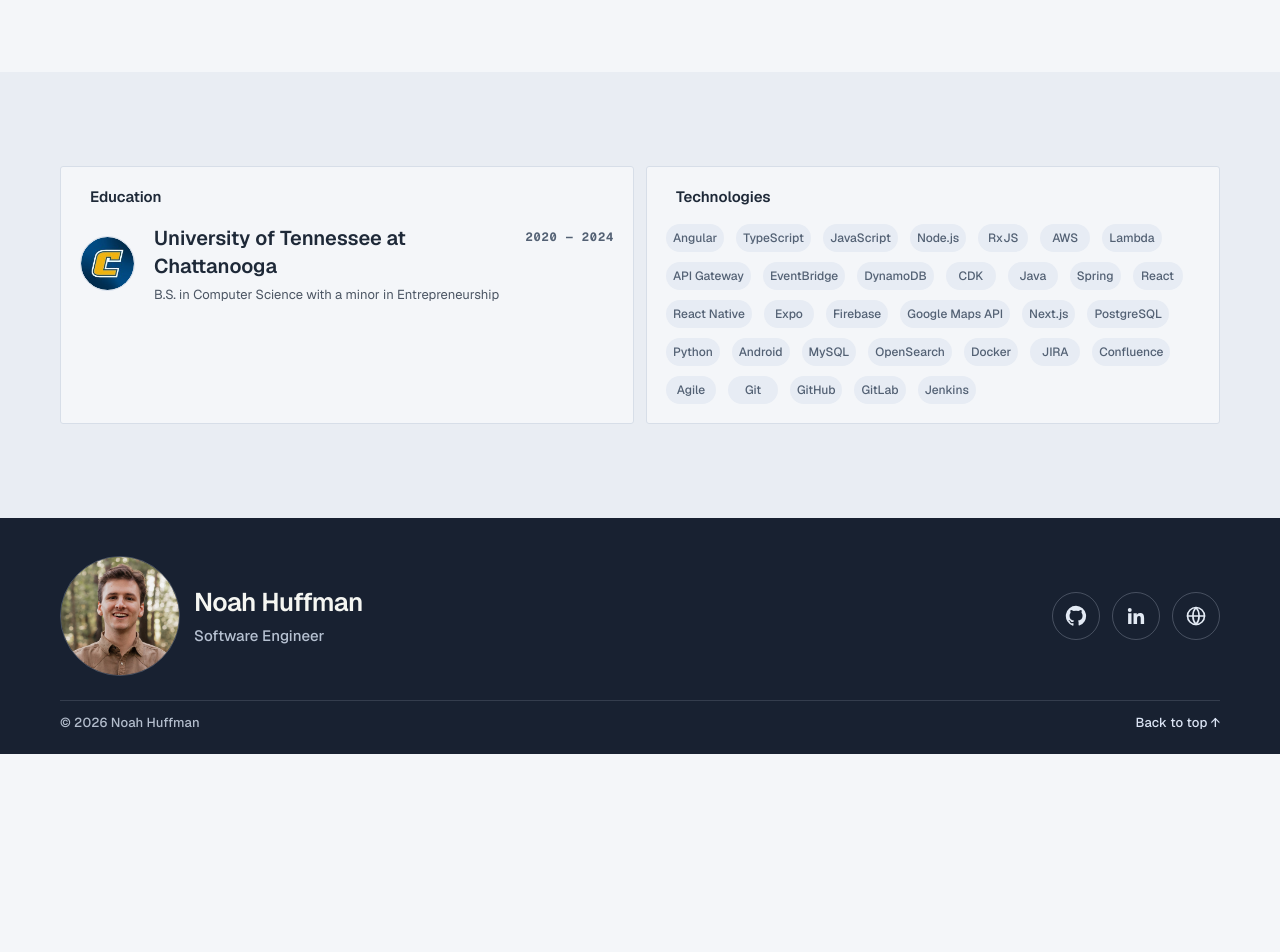
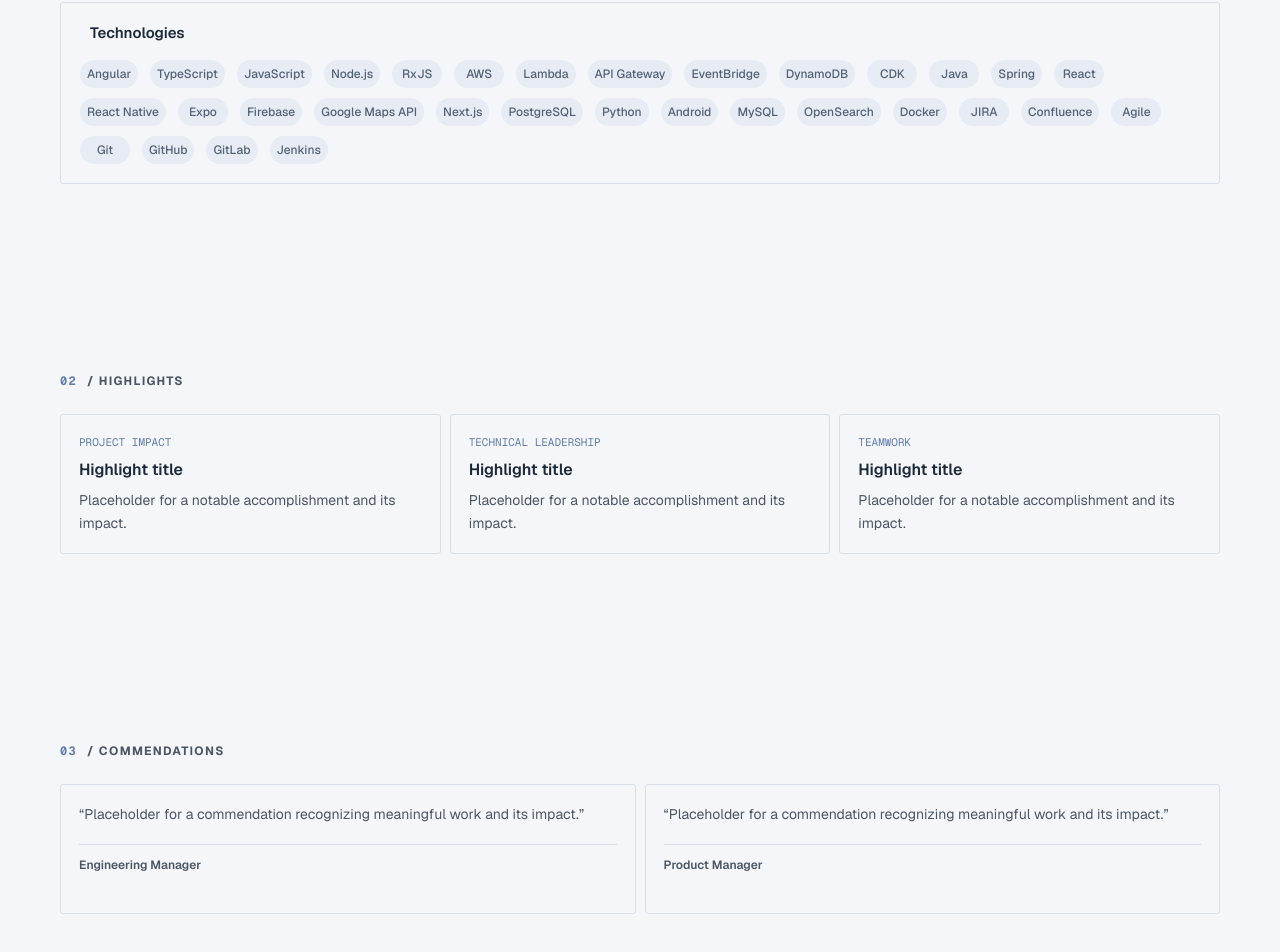
Before and after one commit to NoahHuffman/resume, a Next.js app: page /resume in a window 1280 px wide. Shown: the part 821-1773 px from the top of the page. Before the commit the page ends 1575 px from the top, so only its background shows below. Built offline with nearby package versions, Linux system fonts and the light colour scheme.

Commit message:
new resume sectioning

```diff
--- a/app/noah-portfolio.css
+++ b/app/noah-portfolio.css
@@ -1570,29 +1570,12 @@ button {
   margin-bottom: 24px;
 }
 
-.skills-grid {
-  display: grid;
-  grid-template-columns: 1fr;
-  grid-template-areas:
-    "technologies"
-    "education";
-  gap: 9px;
-}
-
 .skill-card {
   min-height: 112px;
   padding: 15px;
   border: 1px solid #d7dee8;
   border-radius: 3px;
   background: #f4f6f9;
-}
-
-.education-box {
-  grid-area: education;
-}
-
-.technologies-box {
-  grid-area: technologies;
 }
 
 .skill-card-head {
@@ -2150,12 +2133,6 @@ button {
     font-size: 15px;
   }
 
-  .skills-grid {
-    grid-template-columns: minmax(0, 0.8fr) minmax(0, 1.2fr);
-    grid-template-areas: "education technologies";
-    gap: 12px;
-  }
-
   .skill-card {
     padding: 18px;
   }
@@ -2292,10 +2269,6 @@ button {
   .timeline-body ul {
     column-gap: 42px;
     font-size: 12px;
-  }
-
-  .skills-grid {
-    grid-template-columns: repeat(2, 1fr);
   }
 
   .skill-card {
@@ -2535,10 +2508,4 @@ button {
     font-size: 12px;
   }
 
-  .skills-grid {
-    grid-template-columns: 1fr;
-    grid-template-areas:
-      "technologies"
-      "education";
-  }
-}
+}
--- a/app/portfolio-pages.css
+++ b/app/portfolio-pages.css
@@ -79,6 +79,66 @@ body > main {
   color: var(--muted);
   font-size: 16px;
   line-height: 1.8;
+}
+
+.resume-technologies {
+  margin-top: 24px;
+}
+
+.resume-education-box {
+  min-height: 112px;
+  padding: 15px;
+  border: 1px solid #d7dee8;
+  border-radius: 3px;
+  background: #f4f6f9;
+}
+
+.resume-details-section .section-kicker {
+  margin-bottom: 24px;
+}
+
+.resume-card-grid {
+  display: grid;
+  grid-template-columns: repeat(auto-fit, minmax(min(100%, 270px), 1fr));
+  gap: 9px;
+}
+
+.resume-content-card {
+  min-height: 130px;
+  padding: 18px;
+  border: 1px solid #d7dee8;
+  border-radius: 3px;
+  background: #f4f6f9;
+}
+
+.resume-content-card h3 {
+  margin: 7px 0;
+  font-size: 16px;
+  font-weight: 600;
+}
+
+.resume-content-card p,
+.resume-content-card blockquote {
+  margin: 0;
+  color: #4b5563;
+  font-size: 14px;
+  line-height: 1.65;
+}
+
+.resume-content-card .resume-card-label {
+  color: #627da9;
+  font-family: var(--font-geist-mono), monospace;
+  font-size: 11px;
+  text-transform: uppercase;
+}
+
+.resume-content-card footer {
+  margin-top: 18px;
+  padding-top: 11px;
+  border-top: 1px solid #d7dee8;
+  color: #4b5563;
+  font-size: 12px;
+  font-weight: 600;
 }
 
 .asset-status {
--- a/app/resume/page.tsx
+++ b/app/resume/page.tsx
@@ -96,14 +96,7 @@ export default function ResumePage() {
             </div>
           </div>
         </article>
-      </section>
-      <section
-        className="skills-section section-pad"
-        aria-label="Skills and education"
-      >
-        <div className="section-wrap">
-          <div className="skills-grid">
-            <div className="skill-card technologies-box">
+        <div className="resume-technologies skill-card">
           <div className="skill-card-head">
             <h3>Technologies</h3>
           </div>
@@ -113,10 +106,53 @@ export default function ResumePage() {
             ))}
           </div>
         </div>
-            <div className="skill-card education-box">
-              <div className="skill-card-head">
-                <h3>Education</h3>
+      </section>
+      <section
+        className="resume-details-section section-wrap section-pad"
+        aria-label="Highlights"
+      >
+        <div className="section-kicker">
+          <span>02</span> / HIGHLIGHTS
         </div>
+        <div className="resume-card-grid">
+          {["Project impact", "Technical leadership", "Teamwork"].map(
+            (highlight) => (
+              <article className="resume-content-card" key={highlight}>
+                <p className="resume-card-label">{highlight}</p>
+                <h3>Highlight title</h3>
+                <p>Placeholder for a notable accomplishment and its impact.</p>
+              </article>
+            ),
+          )}
+        </div>
+      </section>
+      <section
+        className="resume-details-section section-wrap section-pad"
+        aria-label="Commendations"
+      >
+        <div className="section-kicker">
+          <span>03</span> / COMMENDATIONS
+        </div>
+        <div className="resume-card-grid">
+          {["Engineering Manager", "Product Manager"].map((title) => (
+            <article className="resume-content-card" key={title}>
+              <blockquote>
+                “Placeholder for a commendation recognizing meaningful work
+                and its impact.”
+              </blockquote>
+              <footer>{title}</footer>
+            </article>
+          ))}
+        </div>
+      </section>
+      <section
+        className="resume-details-section section-wrap section-pad"
+        aria-label="Education"
+      >
+        <div className="section-kicker">
+          <span>04</span> / EDUCATION
+        </div>
+        <div className="resume-education-box">
           <div className="education-card">
             <div className="education-emblem" aria-hidden="true">
               <Image
@@ -129,13 +165,9 @@ export default function ResumePage() {
             </div>
             <div className="education-content">
               <h3>University of Tennessee at Chattanooga</h3>
-                  <p>
-                    B.S. in Computer Science with a minor in Entrepreneurship
-                  </p>
+              <p>B.S. in Computer Science with a minor in Entrepreneurship</p>
             </div>
             <span className="education-years">2020 &mdash; 2024</span>
-              </div>
-            </div>
           </div>
         </div>
       </section>
```
Lines whose indentation alone changed are shown as unchanged.
